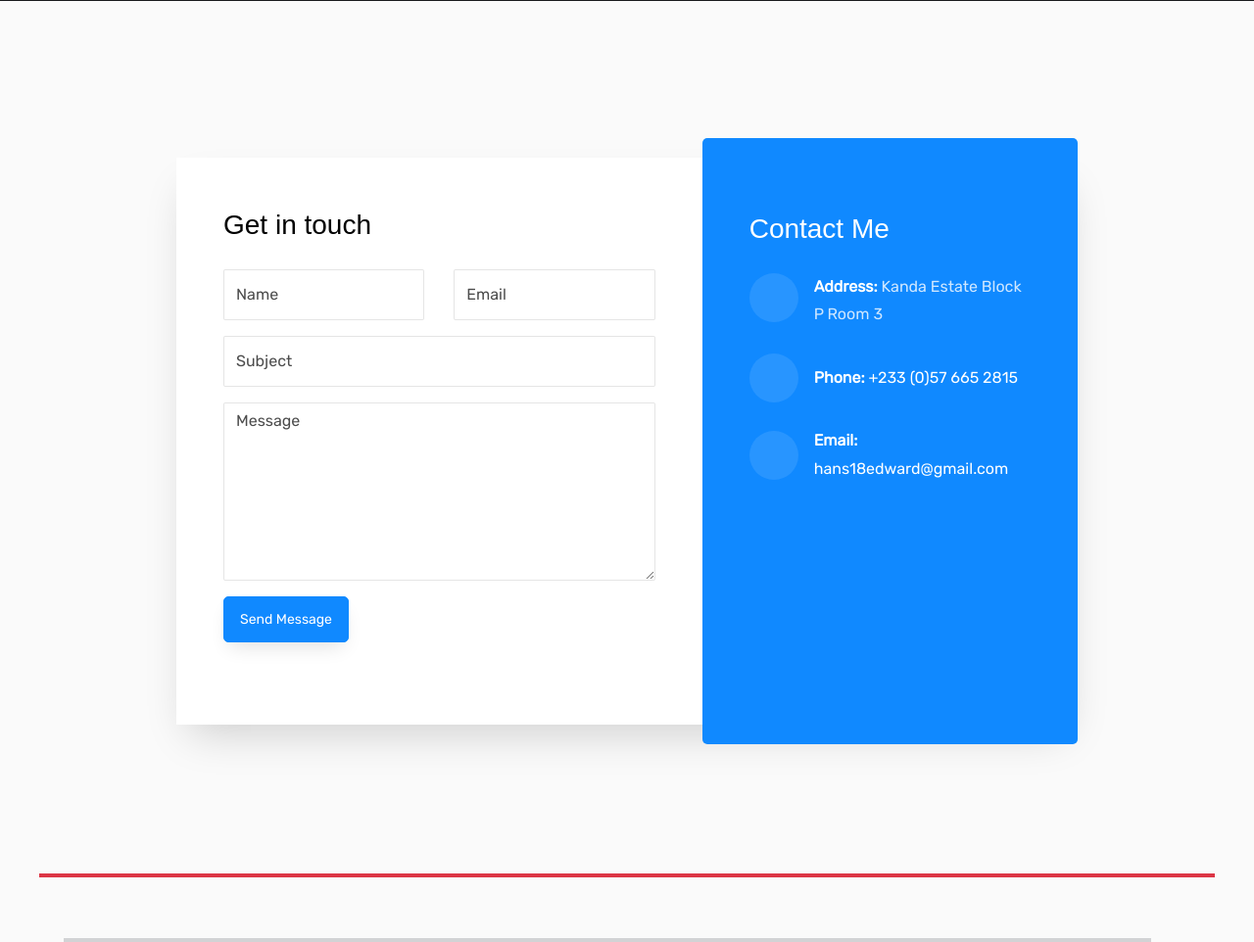
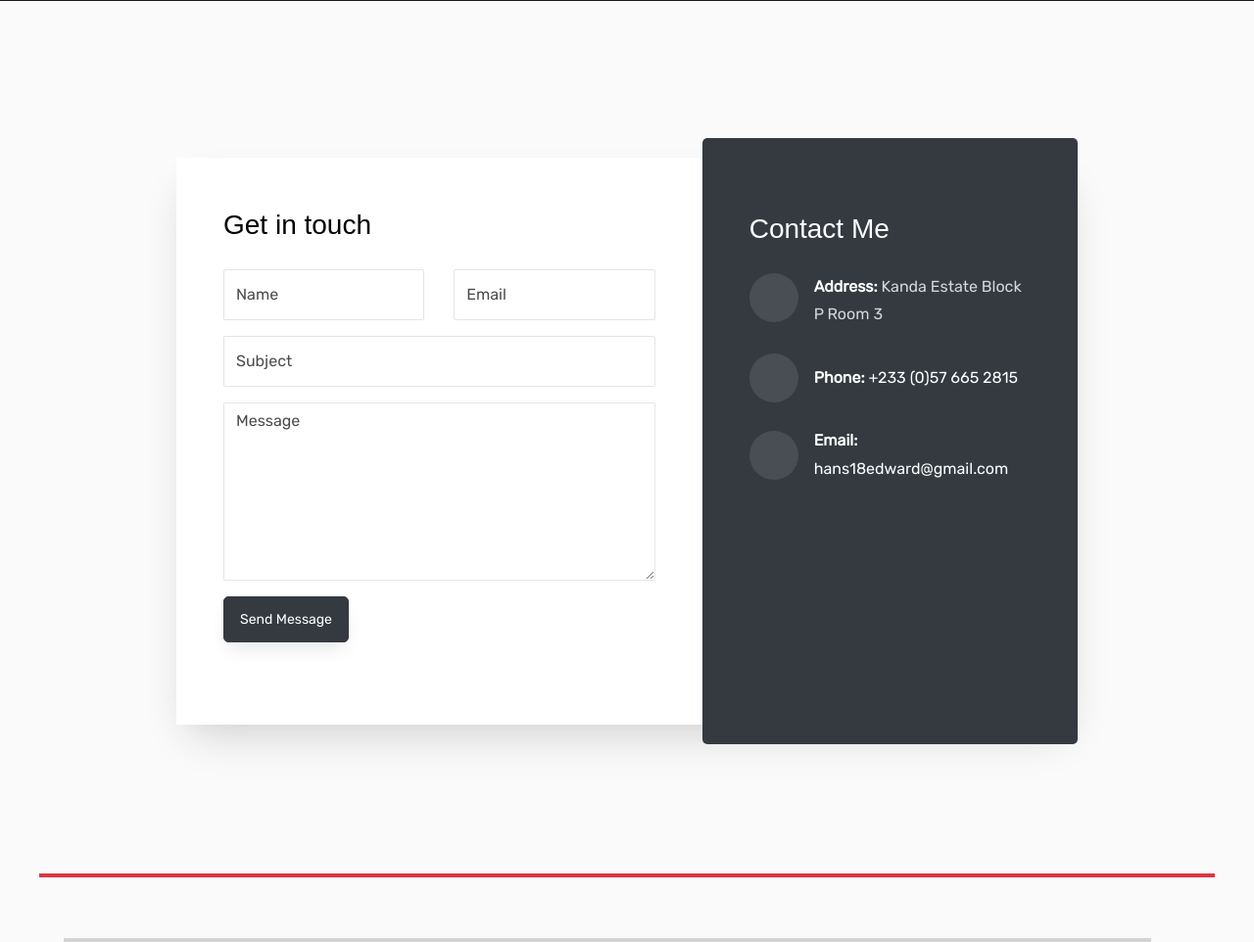
Before and after one commit to Eddie-hanson/Portforlio-website, a Django app: page /contact/ in a window 1280 px wide. Shown: the part 531-1493 px from the top of the page at 98% size. Run offline with Django 5.2, Linux system fonts and the light colour scheme; some libraries are stand-ins or nearby versions; some web fonts are replaced.

Commit message:
Update button and info section styles for improved visibility

```diff
--- a/templates/contact.html
+++ b/templates/contact.html
@@ -46,7 +46,7 @@
 											</div>
 											<div class="col-md-12">
 												<div class="form-group">
-													<input type="submit" value="Send Message" class="btn btn-primary">
+													<input type="submit" value="Send Message" class="btn btn-dark">
 													<div class="submitting"></div>
 												</div>
 											</div>
@@ -55,7 +55,7 @@
 								</div>
 							</div>
 							<div class="col-md-5 d-flex align-items-stretch">
-								<div class="info-wrap bg-primary w-100 p-lg-5 p-4">
+								<div class="info-wrap bg-dark w-100 p-lg-5 p-4">
 									<h3 class="mb-4 mt-md-4">Contact Me</h3>
 				        	<div class="dbox w-100 d-flex align-items-start">
 				        		<div class="icon d-flex align-items-center justify-content-center">
```
